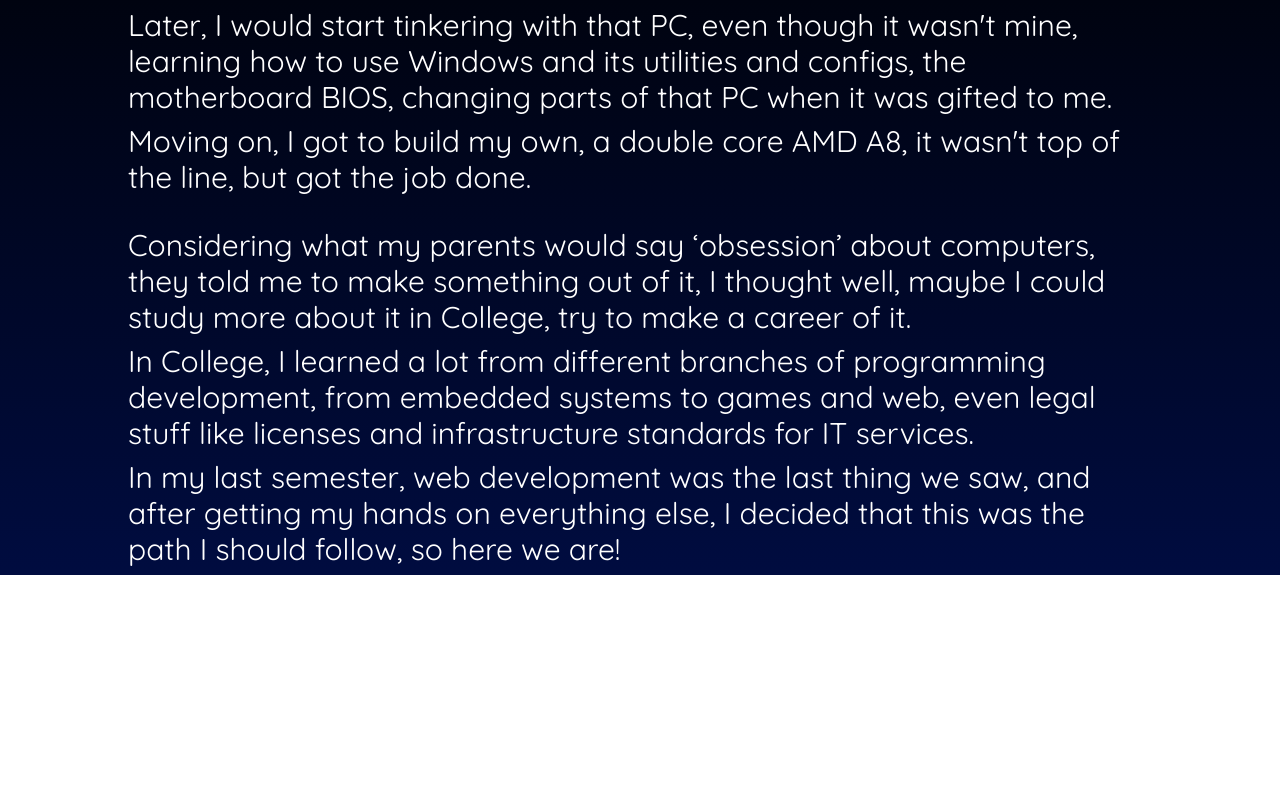
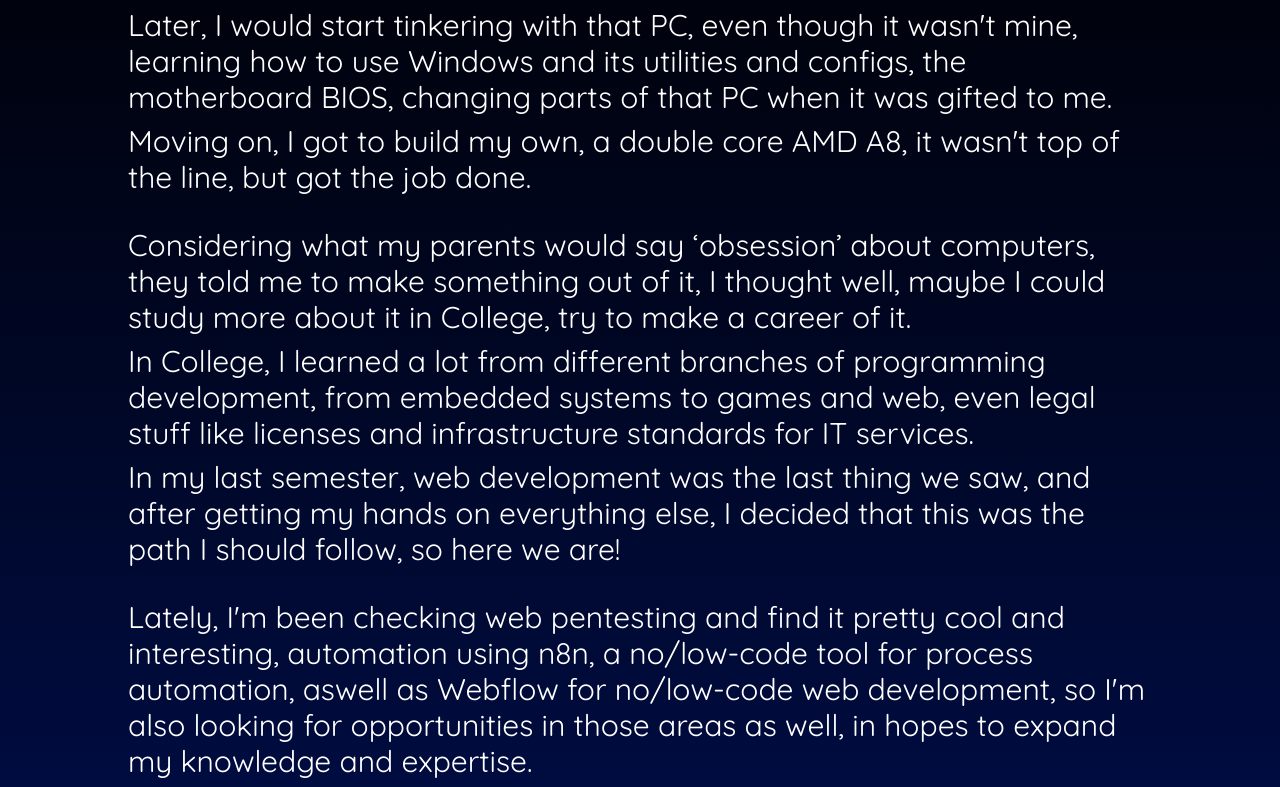
Before and after one commit to jt-96/portfolio-v2, a Next.js app: page /portfolio-v2/about in a window 1280 px wide. Shown: the part 193-980 px from the top of the page. Before the commit the page ends 800 px from the top, so only its background shows below. Built offline with nearby package versions, Linux system fonts and the light colour scheme.

Commit message:
feat: add latest info about me

```diff
--- a/src/app/about/page.tsx
+++ b/src/app/about/page.tsx
@@ -59,6 +59,20 @@ function About() {
             after getting my hands on everything else, I decided that this was
             the path I should follow, so here we are!
           </p>
+          <br />
+          <motion.div
+            initial={variants.start}
+            whileInView={variants.onView}
+            transition={variants.showPara.transition}
+          >
+            <p className="text-lg mb-2 md:text-2xl xl:text-3xl">
+              Lately, I'm been checking web pentesting and find it pretty cool
+              and interesting, automation using n8n, a no/low-code tool for
+              process automation, aswell as Webflow for no/low-code web
+              development, so I'm also looking for opportunities in those areas
+              as well, in hopes to expand my knowledge and expertise.
+            </p>
+          </motion.div>
         </motion.div>
       </section>
     </>
```
